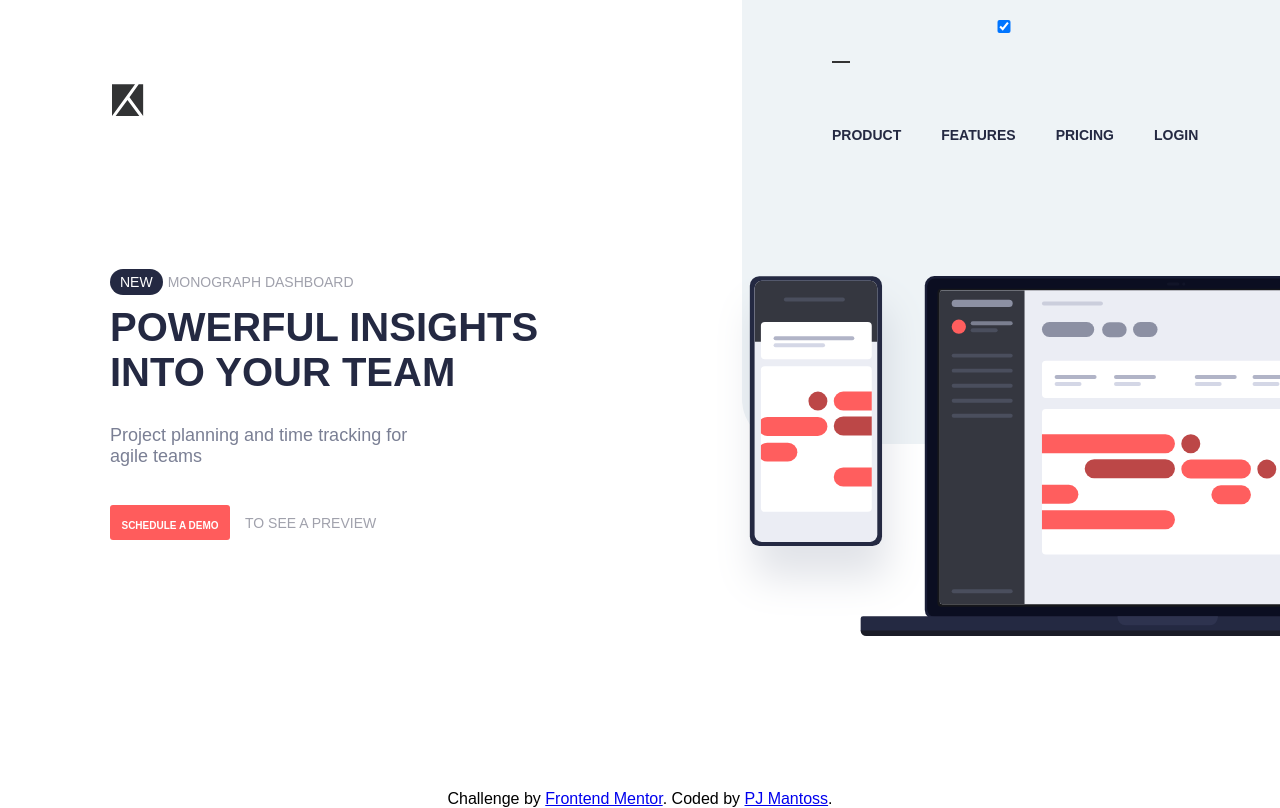
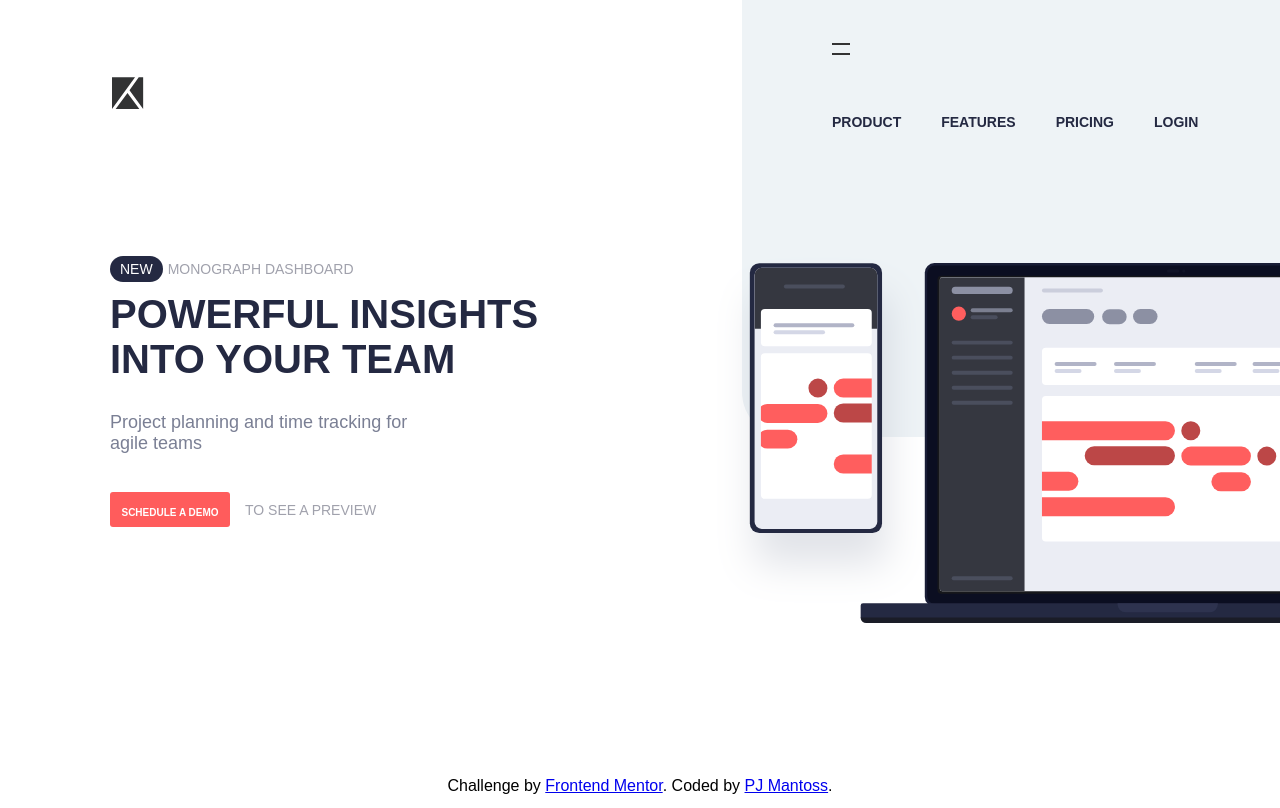
Before and after one commit to PJMantoss/project_tracking, a plain HTML site: page index.html in a window 1280 px wide. Both pictures are taken after a click on the label 1004 px from the left and 62 px from the top of the page. Drawn offline with Linux system fonts and the light colour scheme.

Commit message:
update styling

```diff
--- a/style.css
+++ b/style.css
@@ -108,6 +108,36 @@ nav .menu-icon .nav-icon {
     width: 18px;
 }
 
+nav .menu-icon .nav-icon:before,
+nav .menu-icon .nav-icon:after {
+    width: 100%;
+    height: 100%;
+    display: block;
+    background: #333;
+    position: absolute;
+    content: "";
+    transition: all .2s ease-out;
+}
+
+nav .menu-icon .nav-icon:before {
+    top: 5px;
+}
+
+nav .menu-icon .nav-icon:after {
+    top: -5px;
+}
+
+nav #menu {
+    display: none;
+}
+
+nav #menu:checked ~ ul {
+    max-height: 240px;
+}
+
+nav #menu:checked ~ .menu-icon .nav-icon {
+    background: transparent;
+}
 
 @media screen and (max-width: 700px){
     nav li:not(:last-child) {
```
